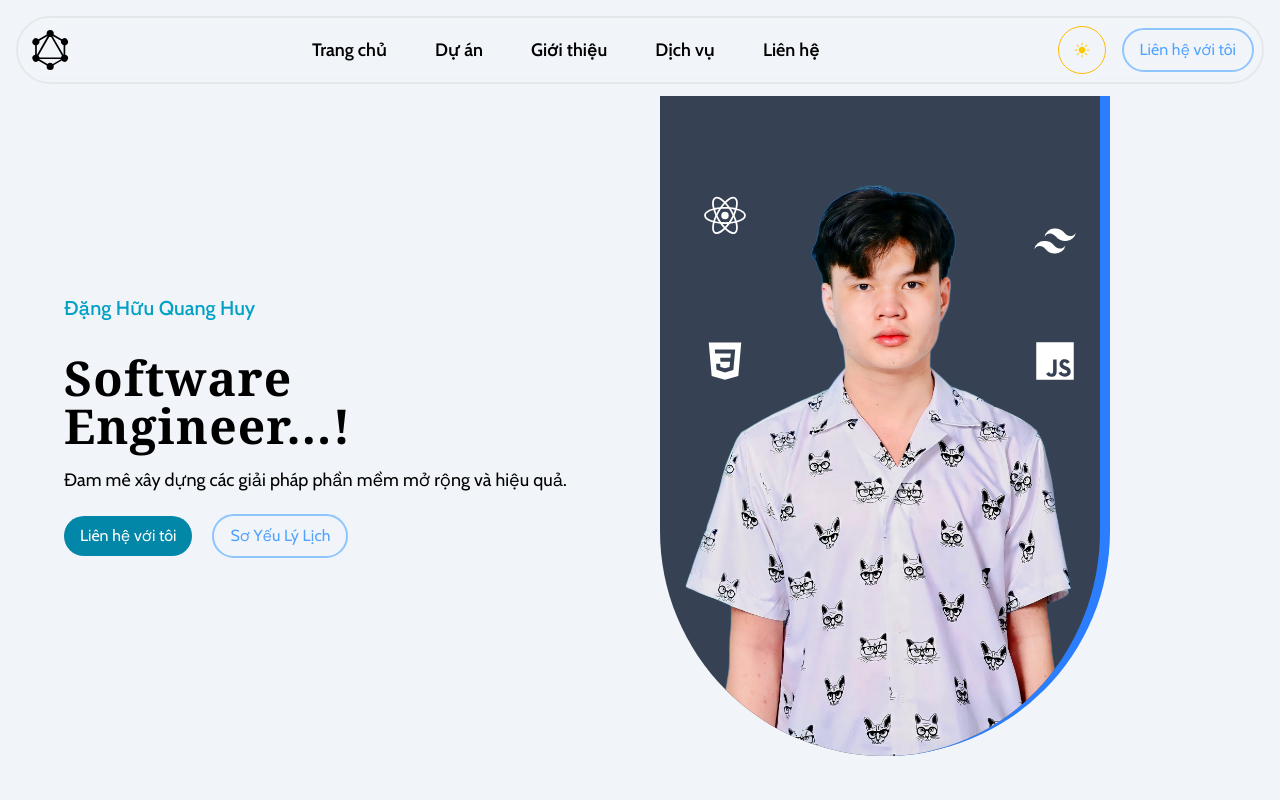
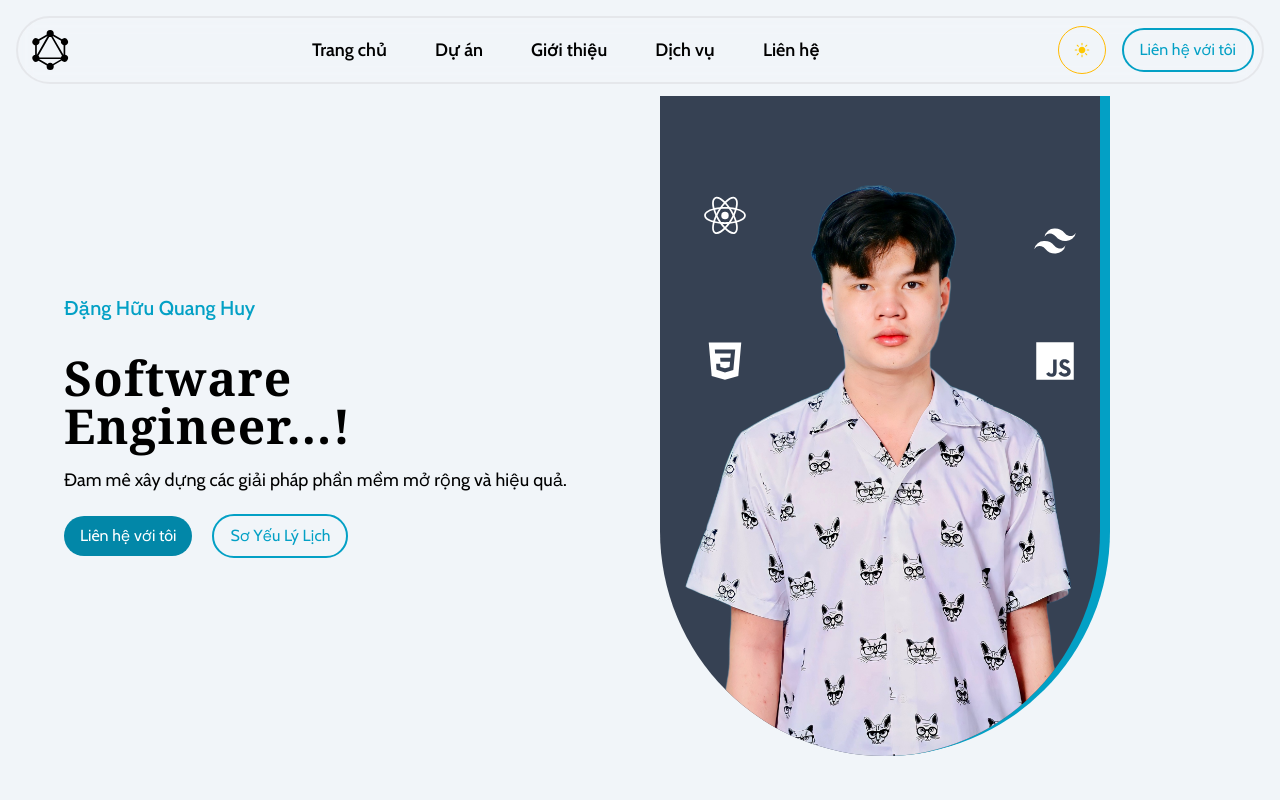
Before and after one commit to dangquanghuy286/portfolio, a React (Vite) app: page / in a window 1280 px wide. Shown: the top 800 px of the page. Built offline with nearby package versions, Linux system fonts and the light colour scheme.

Commit message:
Done Full

```diff
--- a/src/components/Button/index.jsx
+++ b/src/components/Button/index.jsx
@@ -4,7 +4,7 @@ const Button = ({ children, variant = "primary", className = "" }) => {
   const variants = {
     primary: "bg-[#0287a8] text-white border-none hover:bg-[#03a0c5]",
     outline:
-      "bg-transparent text-blue-400 border-2 border-blue-300 hover:bg-blue-100",
+      "bg-transparent text-[#03a0c5] border-2 border-[#03a0c5] hover:bg-blue-100",
   };
 
   return (
--- a/src/pages/Home/HeroImage.jsx
+++ b/src/pages/Home/HeroImage.jsx
@@ -10,7 +10,7 @@ import {
 
 const HeroImage = () => {
   return (
-    <div className="mask-gradient relative w-full max-w-[450px] overflow-hidden rounded-bl-full rounded-br-full border-r-[10px] border-blue-500 bg-gray-700 md:h-[660px]">
+    <div className="mask-gradient relative w-full max-w-[450px] overflow-hidden rounded-bl-full rounded-br-full border-r-[10px] border-[#03a0c5] bg-gray-700 md:h-[660px]">
       <AnimatedIcon Icon={BiLogoReact} className="left-10 top-24" />
       <AnimatedIcon Icon={BiLogoCss3} className="left-10 top-60" />
       <AnimatedIcon Icon={BiLogoTailwindCss} className="right-5 top-30" />
```
